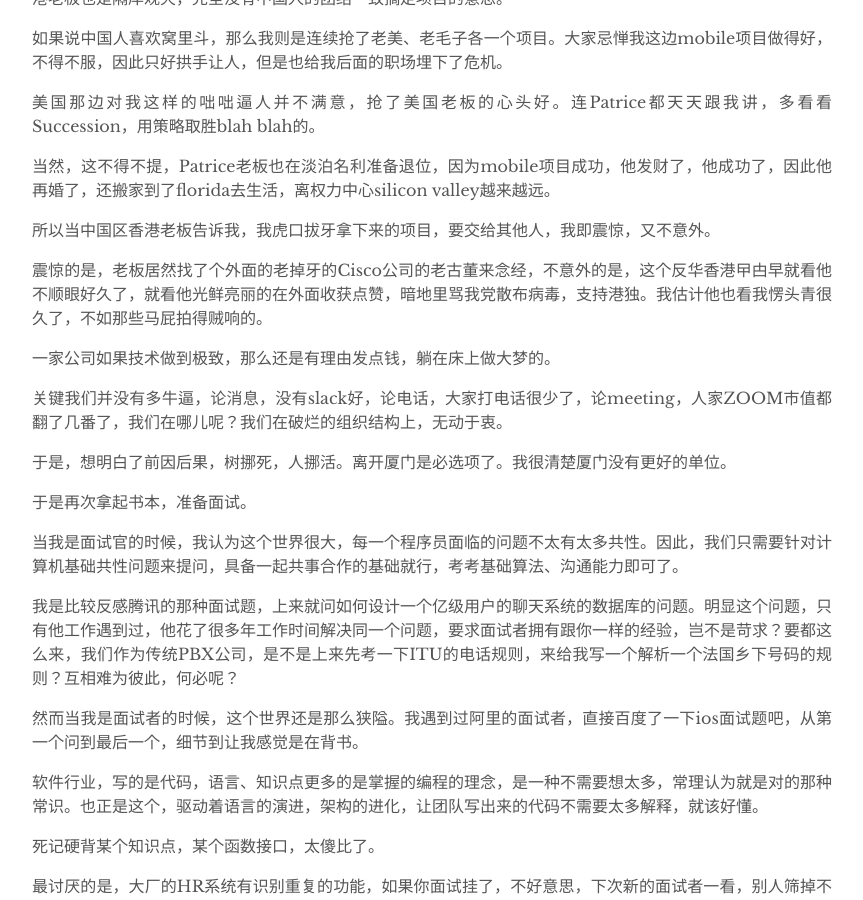
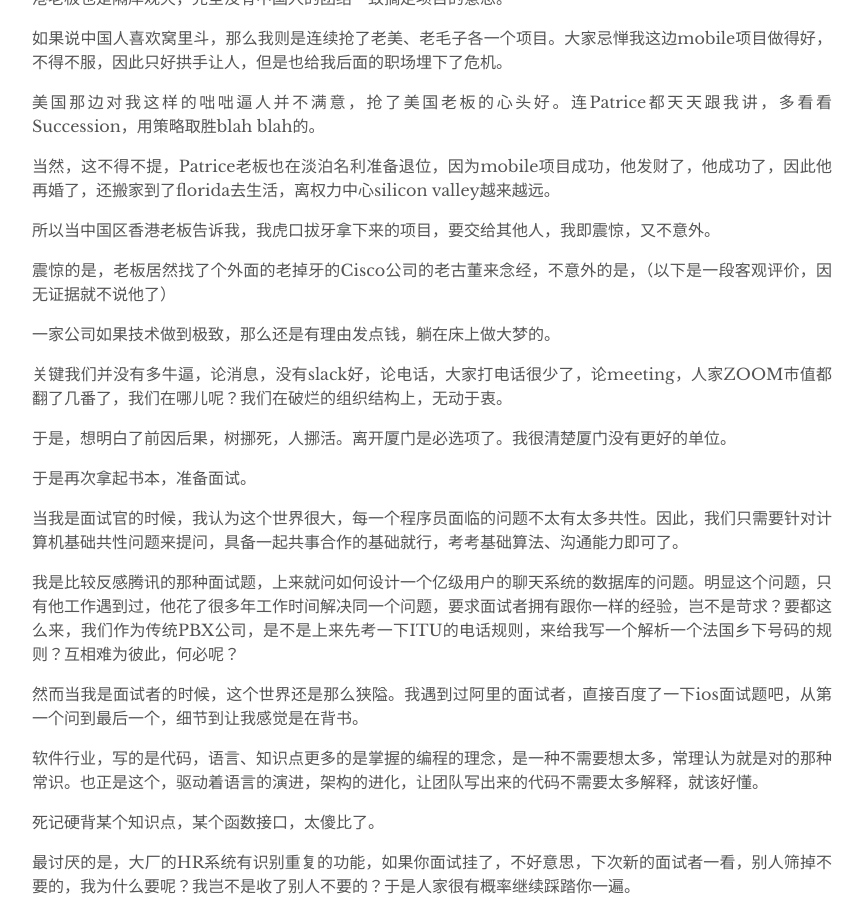
Before and after one commit to jacobjiangwei/jacobjiangwei.github.io, a Jekyll site: the page built from _posts/2021-06-04-competefornothing.md, in a window 1280 px wide and 900 px high, scrolled down 2891 px. Shown: the whole window, without its empty margins (208-1071 px from the left). Built offline with Jekyll 4.4.1, drawn with Linux system fonts in a browser that asks for light colours.

Commit message:
Update 2021-06-04-competefornothing.md

```diff
--- a/_posts/2021-06-04-competefornothing.md
+++ b/_posts/2021-06-04-competefornothing.md
@@ -106,7 +106,7 @@ CTO看着两拨人，他知道2位都是大佬，其实并不真正做实际开
 
 所以当中国区香港老板告诉我，我虎口拔牙拿下来的项目，要交给其他人，我即震惊，又不意外。
 
-震惊的是，老板居然找了个外面的老掉牙的Cisco公司的老古董来念经，不意外的是，这个反华香港曱甴早就看他不顺眼好久了，就看他光鲜亮丽的在外面收获点赞，暗地里骂我党散布病毒，支持港独。我估计他也看我愣头青很久了，不如那些马屁拍得贼响的。
+震惊的是，老板居然找了个外面的老掉牙的Cisco公司的老古董来念经，不意外的是，（以下是一段客观评价，因无证据就不说他了）
 
 一家公司如果技术做到极致，那么还是有理由发点钱，躺在床上做大梦的。
 
```
